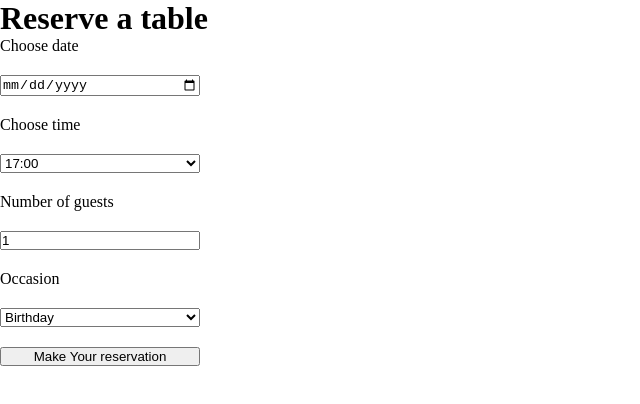
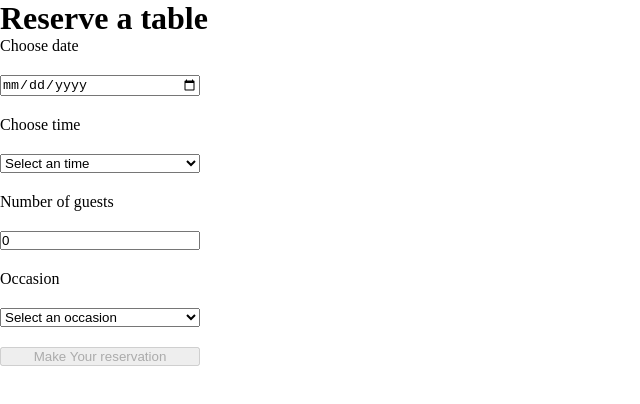
Before and after one commit to HarshaSudheer/Little-Lemon, a React (Create React App) app: page /booking in a window 1280 px wide. Shown: the top 404 px of the page, without its empty margins (0-640 px from the left). Built offline with nearby package versions, Linux system fonts and the light colour scheme.

Commit message:
Add. validation to form inputs

```diff
--- a/src/components/BookingForm.js
+++ b/src/components/BookingForm.js
@@ -14,6 +14,7 @@ const BookingForm = (props) => {
                 <input type="date" id="res-date" name="date" value={props.data.date} onChange={handleDateChange} />
                 <label htmlFor="res-time">Choose time</label>
                 <select id="res-time"  name="time" value={props.data.time} onChange={props.handleChange}>
+                    <option>Select an time</option>
                     {props.availableTimes && props.availableTimes.map((availableTime) => {
                         return (
                             <option data-testid="res-time-option" key={availableTime.id}>{availableTime.time}</option>
@@ -24,10 +25,11 @@ const BookingForm = (props) => {
                 <input type="number" name="number" min="1" max="10" id="guests" value={props.data.number} onChange={props.handleChange} />
                 <label htmlFor="occasion">Occasion</label>
                 <select id="occasion" name="occasion" value={props.data.occasion} onChange={props.handleChange}>
+                    <option>Select an occasion</option>
                     <option>Birthday</option>
                     <option>Anniversary</option>
                 </select>
-                <input data-testid="submit-btn" type="submit" value="Make Your reservation"/>
+                <input data-testid="submit-btn" type="submit" disabled={props.isSubmitDisabled} value="Make Your reservation"/>
             </form>
         </>
     )
--- a/src/components/BookingPage.js
+++ b/src/components/BookingPage.js
@@ -1,4 +1,4 @@
-import { useState, useReducer } from "react"
+import { useState, useReducer, useEffect } from "react"
 import { fetchAPI, submitAPI } from "../utils/api"
 import { useNavigate } from "react-router-dom"
 import BookingForm from "./BookingForm"
@@ -10,20 +10,38 @@ const updateTimes = (state, action) => {
 
 const BookingPage = () => {
     const navigate = useNavigate();
-    const [data, setData] = useState(
-        {
-            date: "",
-            time: "",
-            number: "1",
-            occasion: ""
-        }
-    );
 
     const initializeTimes = () => {
         return (fetchAPI(new Date()))
     }
 
     const [availableTimes, dispatch] = useReducer(updateTimes, initializeTimes())
+
+    const [data, setData] = useState(
+        {
+            date: "",
+            time: "",
+            number: 0,
+            occasion: ""
+        }
+    );
+
+    const [isSubmitDisabled, setIsSubmitDisabled] = useState(true)
+
+
+    const validateInputs = () => {
+        if(new Date(`${data.date}T${data.time}:00`) >= new Date() && parseInt(data.number) > 0 && data.occasion !== ""){
+            setIsSubmitDisabled(false)
+        }
+        else{
+            setIsSubmitDisabled(true)
+        }
+    }
+
+    useEffect(() => {
+        validateInputs()
+         // eslint-disable-next-line
+    },[data])
 
     const handleChange = (e) => {
         setData(prevData => {
@@ -42,7 +60,7 @@ const BookingPage = () => {
     }
 
     return (
-        <BookingForm data={data} availableTimes={availableTimes} handleChange={handleChange} dispatch={dispatch} submitForm={submitForm}/>
+        <BookingForm data={data} availableTimes={availableTimes} handleChange={handleChange} dispatch={dispatch} isSubmitDisabled={isSubmitDisabled} submitForm={submitForm}/>
     )
 }
 
```
